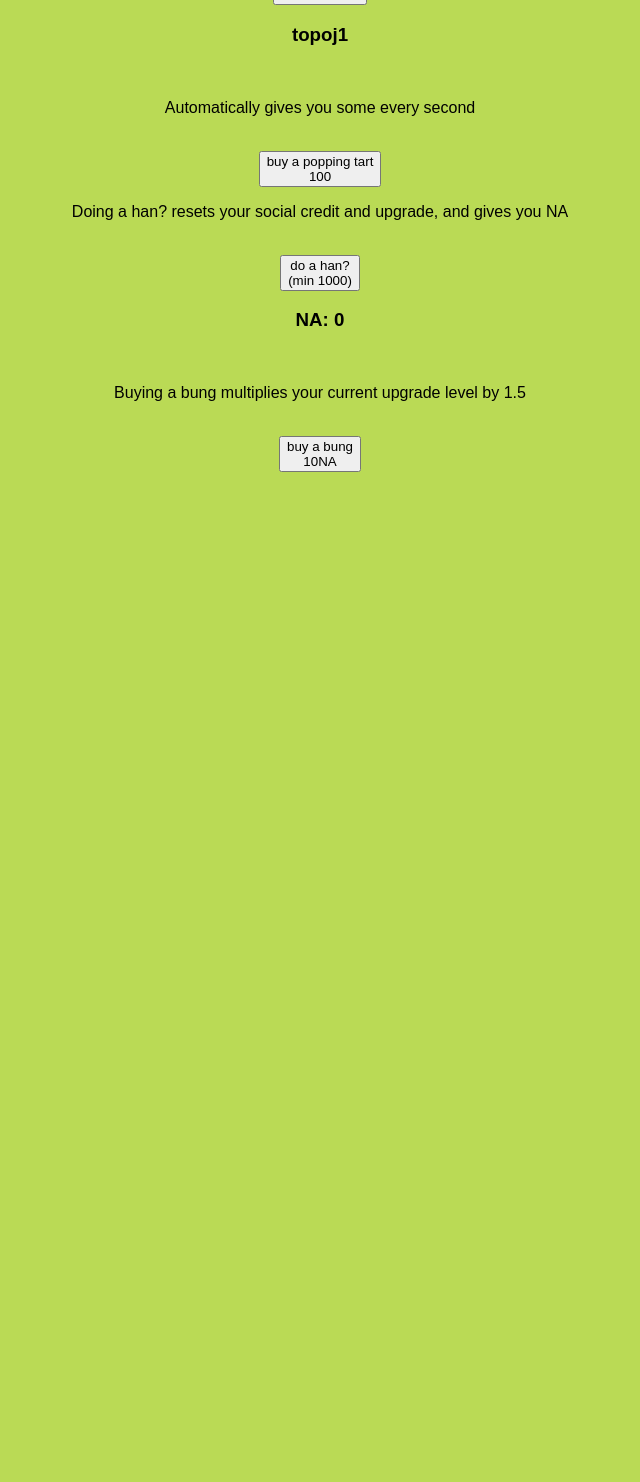
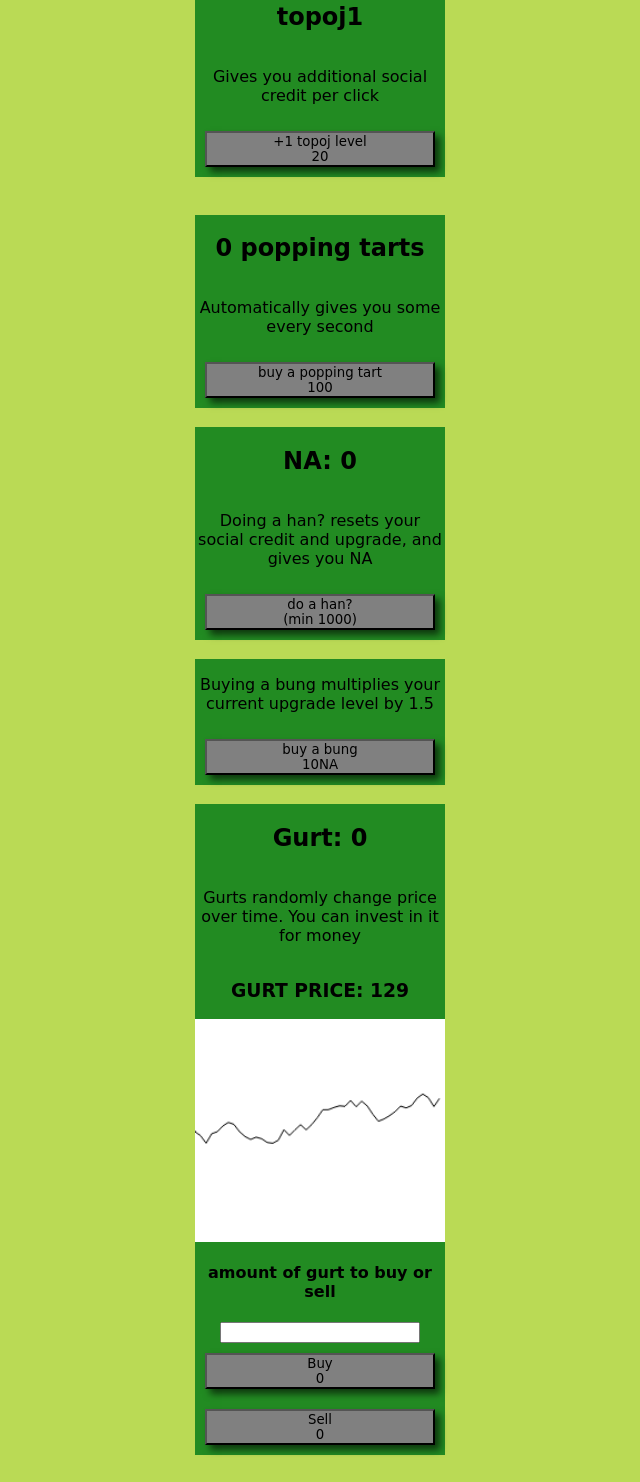
Before and after one commit to topoj9/topoj9.github.io, a plain HTML site: page topojclicker/index.html in a window 1280 px wide. Shown: the part 277-1759 px from the top of the page, without its empty margins (320-960 px from the left). Before the commit the page ends 800 px from the top, so only its background shows below. Drawn offline with Linux system fonts and the light colour scheme.

Commit message:
gurt market reel
ui and GURT

```diff
--- a/gurt.css
+++ b/gurt.css
@@ -1,12 +1,39 @@
 body {
     background-color: #BADA55;
-    font-family: Arial, Helvetica, sans-serif;
+
+    font-family: cursive;
     color: #000000;
     text-align: center;
 }
-h1 {
-    font-family: Arial, Helvetica, sans-serif;
+
+h3 {
+
 }
 p {
-    font-family: Arial, Helvetica, sans-serif;
+
 }
+
+.container {
+    display: flex;
+    background-color: forestgreen;
+    flex-direction: column;
+    justify-content: center;
+    align-content: center;
+    margin: auto;
+    width: 250px;
+
+
+}
+button {
+
+    background-color: gray;
+
+    font-family: cursive;
+    margin: 10px;
+    box-shadow: 5px 5px 7px rgba(0, 0, 0, 0.6);
+    cursor: pointer;
+}
+.numberInput {
+    margin-left: 25px;
+    margin-right: 25px;
+}
--- a/topojclicker/index.html
+++ b/topojclicker/index.html
@@ -6,34 +6,55 @@
         </head>
 
         <body>
-                <h1> topoj clicker</h1>
-        <button id="clicker">+1 topoj social credit</button>
+        <h1> topoj clicker</h1>
+        <div class="container">
+                <h2 id="clickerdisplay">0</h3>
+                <p>gives you topoj points</p>
+                <button id="clicker">+1 topoj social credit</button>
+        </div>
         <br>
-        <h3 id="clickerdisplay">0</h3>
+        <div class="container">
+                <h2 id="clicker2display">topoj1</h3>
+                <p>Gives you additional social credit per click</p>
+                <button id="clicker2">+1 topoj level<br>20</button>
+        </div>
         <br>
-        <p>Gives you additional social credit per click</p>
+        <img src="images/absolute.jpg" id="absolutetopoj9" alt="absolute topoj" width="300" height="400" hidden="true">
         <br>
-        <button id="clicker2">+1 topoj level<br>20</button>
+        <div class="container">
+                <h2 id="poptartdisplay">0 popping tarts</h3>
+                <p>Automatically gives you some every second</p>
+                <button id="poppingtart">buy a popping tart<br>100</button>
+        </div>
         <br>
-        <h3 id="clicker2display">topoj1</h3>
+        <div class="container">
+                <h2 id="clicker3display">NA: 0</h3>
+                <p>Doing a han? resets your social credit and upgrade, and gives you NA</p>
+                <button id="han">do a han?<br>(min 1000)<br></button>
+        </div>
         <br>
-        <p>Automatically gives you some every second</p>
+        <div class="container">
+                <p>Buying a bung multiplies your current upgrade level by 1.5</p>
+                <button id="bung">buy a bung<br>10NA</button>
+        </div>
         <br>
-        <button id="poppingtart">buy a popping tart<br>100</button>
+        <div class="container">
+                <h2 id="gurtDisplay">Gurt: 0</h2>
+                <p>Gurts randomly change price over time. You can invest in it for money</p>
+                <h3 id="gurtprice">GURT PRICE: 0</h3>
+                <canvas id="gurtCanvas" width="225px" height="200px"></canvas>
+                <h4>amount of gurt to buy or sell</h4>
+                <input type="number" class="numberInput" id="gurtAmount">
+                <button id="buyGurt">Buy<br>0</button>
+                <button id="sellGurt">Sell<br>0</button>
+        </div>
+
         <br>
-        <p>Doing a han? resets your social credit and upgrade, and gives you NA</p>
-        <br>
-        <button id="han">do a han?<br>(min 1000)<br></button>
-        <br>
-        <h3 id="clicker3display">NA: 0</h3>
-        <br>
-        <p>Buying a bung multiplies your current upgrade level by 1.5</p>
-        <br>
-        <button id="bung">buy a bung<br>10NA</button>
 
 
 
-        <img src="images/absolute.jpg" id="absolutetopoj9" alt="absolute topoj" width="300" height="400" hidden="true">
+
+
 
         <script src="topojclicker.js"></script>
         </body>
--- a/topojclicker/topojclicker.js
+++ b/topojclicker/topojclicker.js
@@ -3,27 +3,41 @@ const button2 = document.getElementById('clicker2');
 const button3 = document.getElementById('poppingtart');
 const button4 = document.getElementById('han');
 const button5 = document.getElementById('bung');
+const buyGurt = document.getElementById("buyGurt");
+const sellGurt = document.getElementById("sellGurt");
 
 const display = document.getElementById('clickerdisplay');
 const display2 = document.getElementById('clicker2display');
 const display3 = document.getElementById('clicker3display');
+const gurtPriceDisplay = document.getElementById('gurtprice');
+const popdisp = document.getElementById('poptartdisplay');
+const gurtDisplay = document.getElementById("gurtDisplay");
 
+const gurtAmount = document.getElementById("gurtAmount");
+const canvas = document.getElementById("gurtCanvas");
 const absolute = document.getElementById('absolutetopoj9');
 
 var count = 0;
 var upgrade = 1;
+var na = 0;
+var gurts = 0;
+
 var upgradePrice = 20;
-var na = 0;
-
 var poppingtartCost = 100;
+var bungCost = 10;
 
 var automationLevel = 0;
 function automation() {
     count += automationLevel*upgrade;
     updateDisplays();
 }
+function updateGurts() {
+    advanceMarket(1);
+    updateDisplays();
+}
 
 const intervalId = setInterval(automation, 1000);
+const intervalId2 = setInterval(updateGurts, 5000);
 
 button.onclick = function() {
     count += upgrade;
@@ -58,21 +72,106 @@ button4.onclick = function() {
     updateDisplays();
 }
 button5.onclick = function() {
-    if (na < 10) {
+    if (na < bungCost) {
         return;
     }
-    na -= 10;
+    na -= bungCost;
+    bungCost = Math.round(bungCost * 4);
     upgrade = Math.round(upgrade * 1.5);
 
 }
+buyGurt.onclick = function() {
+    var gurtPrice = currentGurtCost();
+    var amt = parseInt(gurtAmount.value);
+    var totalPrice = Math.ceil(amt*gurtPrice);
+    if (count < totalPrice) {
+        return;
+    }
+    count -= totalPrice;
+    gurts += amt;
+    updateDisplays();
+}
+sellGurt.onclick = function() {
+    var gurtPrice = currentGurtCost();
+    var amt = parseInt(gurtAmount.value);
+    var totalPrice = Math.ceil(amt*gurtPrice);
+    if (amt > gurts) {
+        return;
+    }
+    count += totalPrice;
+    gurts -= amt;
+    updateDisplays();
+}
+gurtAmount.onchange = function() {
+    updateDisplays();
+}
+
+var heights = []
+function advanceMarket(amtTimes) {
+    for (let i = 0; i<amtTimes; i++) {
+        heights.shift();
+        heights.push(calculatePrice(heights[heights.length-1]));
+        draw();
+    }
+}
+function calculatePrice(lastValue) {
+    return Math.min(Math.max(lastValue + (Math.random()-0.5)*20.0, 0), canvas.height);
+}
+function currentGurtCost(){
+    return heights[heights.length-1];
+}
+var stockMarketScale = 5;
+function draw() {
+    if (canvas.getContext) {
+      const ctx = canvas.getContext("2d");
+
+
+      ctx.fillStyle = "white"; // Set fill color to blue
+      ctx.fillRect(0, 0, canvas.width, canvas.height);
+      ctx.beginPath();
+      //ctx.fillRect(50, 50, 150, 100); // Draw a filled rectangle at (50,50) with width 150 and height 100
+      var lastHeight = canvas.height/2;
+      ctx.moveTo(0, lastHeight);
+      for (let i = 0; i < canvas.width/stockMarketScale; i++) {
+        var newHeight = lastHeight;
+
+        if (heights.length < i+1) {
+            newHeight = calculatePrice(lastHeight);
+            newHeight = Math.max(newHeight, 0);
+            newHeight = Math.min(newHeight, canvas.height);
+            heights[i] = newHeight;
+        } else {
+            newHeight = heights[i];
+        }
+
+        ctx.lineTo(i*stockMarketScale, canvas.height-newHeight)
+        ctx.moveTo(i*stockMarketScale, canvas.height-newHeight);
+        lastHeight = newHeight;
+      }
+      ctx.stroke();
+    }
+  }
+
+  // Call the draw function when the page loads
+  window.onload = draw;
 
 function updateDisplays() {
     display.innerText = count + "";
     display2.innerText = "topoj" + upgrade;
     display3.innerText = "NA: " + na
+    popdisp.innerText = automationLevel + " popping tarts"
+    gurtDisplay.innerText = "Gurt: " + gurts;
 
-    button2.innerText = "+1 topoj level\n" + upgradePrice;
+    var gurtCost = currentGurtCost();
+
+    button.innerText = "+" + upgrade + " topoj social credit"
+    button2.innerText = "+" + "1" + " topoj level\n" + upgradePrice;
     button3.innerText = "buy a popping tart\n" + poppingtartCost;
+    button5.innerText = "buy a bung\n" + bungCost + "NA";
+    buyGurt.innerText = "Buy\n" + Math.ceil(currentGurtCost()*gurtAmount.value);
+    sellGurt.innerText = "Sell\n" + Math.ceil(currentGurtCost()*gurtAmount.value);
+
+    gurtPriceDisplay.innerText = "GURT PRICE: " + Math.ceil(gurtCost);
 
     if (count >= 1000) {
         button4.innerText = "do a han?\n(min 1000)\nyou will earn " + Math.round(count/100) + " NA";
```
